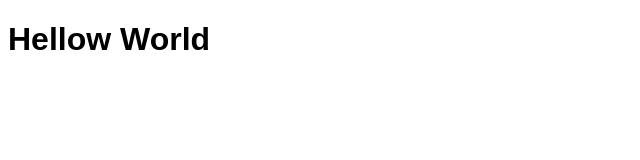
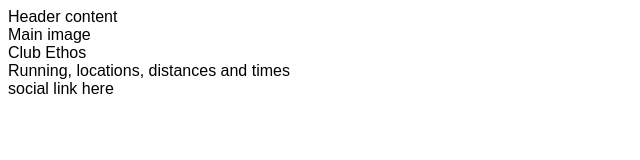
Before and after one commit to Blignaut24/love-running, a plain HTML site: page index.html in a window 1280 px wide. Shown: the whole page, without its empty margins (0-640 px from the left). Drawn offline with Linux system fonts and the light colour scheme.

Commit message:
Add core structure for home page

```diff
--- a/index.html
+++ b/index.html
@@ -11,6 +11,18 @@
     <title>Love Running</title>
 </head>
 <body>
-    <h1> Hellow World</h1>
+    <header>Header content</header>
+    <section>
+        Main image
+    </section>
+    <section>
+        Club Ethos
+    </section>
+    <section>
+        Running, locations, distances and times
+    </section>
+    <footer>
+        social link here
+    </footer>
 </body>
 </html>
```
